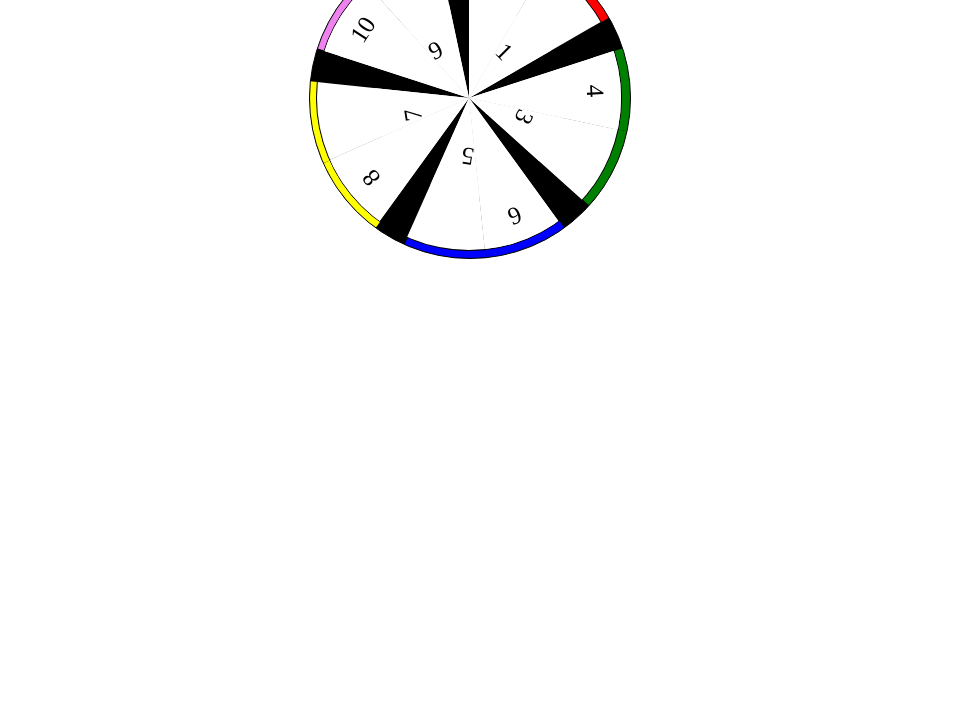
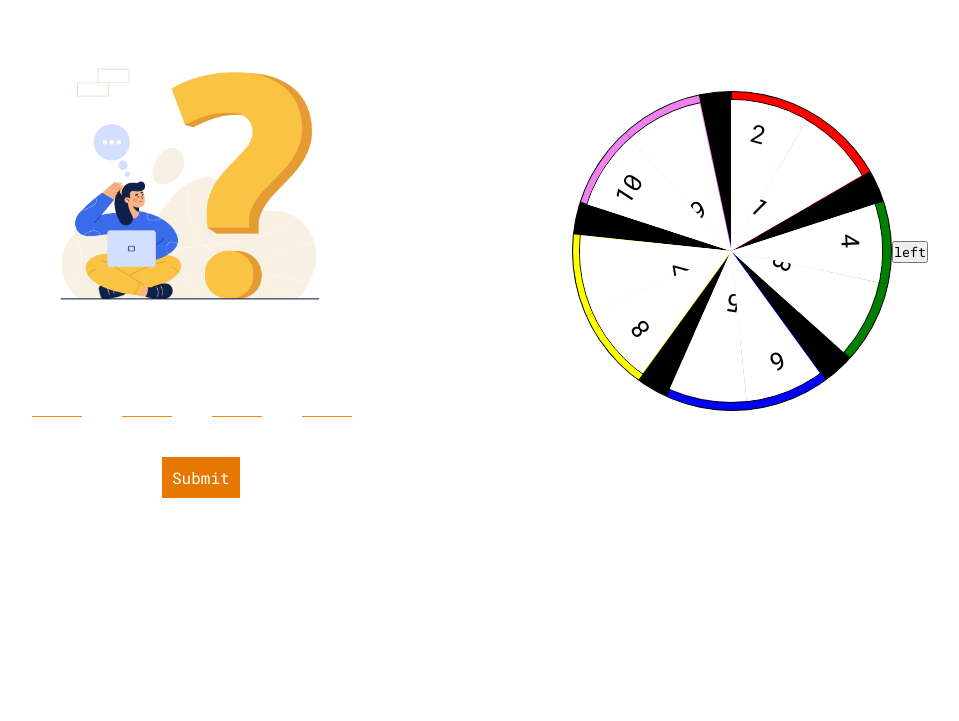
Before and after one commit to gandhamathanv/circleof-life, a plain HTML site: page index.html in a window 1280 px wide. Shown: the part 79-800 px from the top of the page, without its empty margins (170-1129 px from the left). Drawn offline with Linux system fonts and the light colour scheme.

Commit message:
ui success

```diff
--- a/index.html
+++ b/index.html
@@ -1,6 +1,5 @@
 <!DOCTYPE html>
 <html lang="en">
-
   <head>
     <meta charset="UTF-8" />
     <meta http-equiv="X-UA-Compatible" content="IE=edge" />
@@ -10,7 +9,27 @@
   </head>
 
   <body>
-    <div class="">
+    <h1 class="heading" style="text-align: center">Circle of Life</h1>
+    <div class="container">
+      <div class="flex-container">
+        <div style="display: flex; flex-direction: column">
+          <div class="image-wrapper">
+            <img src="./images/Feb-Business_9.jpg" alt="" />
+          </div>
+          <div class="input-container">
+            <input type="number" class="input" />
+            <input type="number" class="input" />
+            <input type="number" class="input" />
+            <input type="number" class="input" />
+          </div>
+          <div class="" style="margin-left: 150px; margin-top: 20px">
+            <button class="button">Submit</button>
+          </div>
+        </div>
+      </div>
+
+      <!-- Spinner -->
+      <div class="" style="margin-left: 200px">
         <ul class="circle-outer" id="outer-circle">
           <li>
             <div class="text 1">1</div>
@@ -44,7 +63,9 @@
           </li>
           <ul class="circle-inner">
             <li class="li-none">
-                    <div class="text left num-1" style="background-color: white">1</div>
+              <div class="text left num-1" style="background-color: white">
+                1
+              </div>
             </li>
             <li class="li-none">
               <div class="text right num-2" style="background-color: white">
@@ -52,7 +73,9 @@
               </div>
             </li>
             <li class="li-none">
-                    <div class="text left num-3" style="background-color: white">3</div>
+              <div class="text left num-3" style="background-color: white">
+                3
+              </div>
             </li>
             <li class="li-none">
               <div class="text right num-4" style="background-color: white">
@@ -60,7 +83,9 @@
               </div>
             </li>
             <li class="li-none">
-                    <div class="text left num-5" style="background-color: white">5</div>
+              <div class="text left num-5" style="background-color: white">
+                5
+              </div>
             </li>
             <li class="li-none">
               <div class="text right num-6" style="background-color: white">
@@ -68,7 +93,9 @@
               </div>
             </li>
             <li class="li-none">
-                    <div class="text left num-7" style="background-color: white">7</div>
+              <div class="text left num-7" style="background-color: white">
+                7
+              </div>
             </li>
             <li class="li-none">
               <div class="text right num-8" style="background-color: white">
@@ -76,7 +103,9 @@
               </div>
             </li>
             <li class="li-none">
-                    <div class="text left num-9" style="background-color: white">9</div>
+              <div class="text left num-9" style="background-color: white">
+                9
+              </div>
             </li>
             <li class="li-none">
               <div class="text right num-10" style="background-color: white">
@@ -86,9 +115,11 @@
           </ul>
         </ul>
       </div>
-    <div></div>
+      <div>
+        <button>left</button>
+      </div>
+    </div>
 
     <script src="./scrip.js"></script>
   </body>
-
 </html>
--- a/styles.css
+++ b/styles.css
@@ -1,3 +1,62 @@
+@import url("https://fonts.googleapis.com/css2?family=Roboto+Mono:wght@100;200;300;400;500;600;700&display=swap");
+
+* {
+  padding: 0;
+  margin: 0;
+  box-sizing: border-box;
+  font-family: "Roboto Mono", monospace;
+}
+
+.container {
+  background-color: #fff;
+  display: flex;
+  justify-content: center;
+  align-items: center;
+}
+
+.image-wrapper img {
+  width: 350px;
+  height: 350px;
+}
+
+.image-wrapper img {
+  object-fit: contain;
+}
+
+.heading {
+  margin: 20px;
+  color: #f08c00;
+}
+
+.input-container {
+  display: flex;
+  justify-content: center;
+}
+
+.button {
+  padding: 10px;
+  color: #fff;
+  background-color: #e67700;
+  font-size: 16px;
+  border: none;
+}
+
+.input {
+  border: none;
+  border-bottom: 1px solid #f08c00;
+  padding: 10px;
+  width: 50px;
+  margin: 20px;
+}
+
+.flex-container {
+  display: flex;
+}
+
+.input:focus {
+  outline: none;
+}
+
 .circle-outer {
   position: relative;
   border: 1px solid black;
@@ -23,7 +82,7 @@
   border-radius: 50%;
   list-style: none;
   overflow: hidden;
-    background-color: black;
+  /* background-color: black; */
 }
 
 li {
@@ -46,7 +105,6 @@ li {
   padding-top: 20px;
 }
 
-
 /* FIRSR +12 */
 
 li:first-child {
@@ -56,7 +114,6 @@ li:first-child {
 li:nth-child(2) {
   transform: rotate(30deg) skewY(-60deg);
 }
-
 
 /* SECOND +12 */
 
@@ -68,7 +125,6 @@ li:nth-child(4) {
   transform: rotate(102deg) skewY(-60deg);
 }
 
-
 /* THIRD +24 */
 
 li:nth-child(5) {
@@ -78,7 +134,6 @@ li:nth-child(5) {
 li:nth-child(6) {
   transform: rotate(174deg) skewY(-60deg);
 }
-
 
 /* FOURTH + 36 */
 
```
Also changed, not shown: images/Feb-Business_9.jpg (added), images/thoughtful-woman-with-laptop-looking-big-question-mark/Feb-Business_9.jpg (added), 4 other files. Lines whose indentation alone changed are shown as unchanged.
